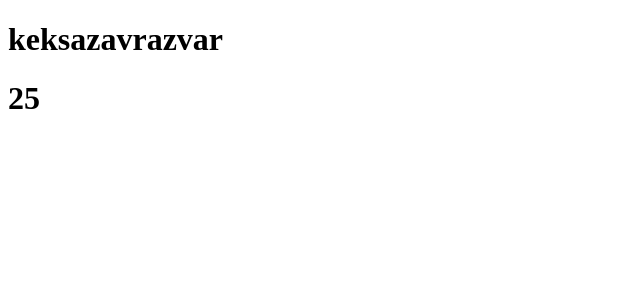
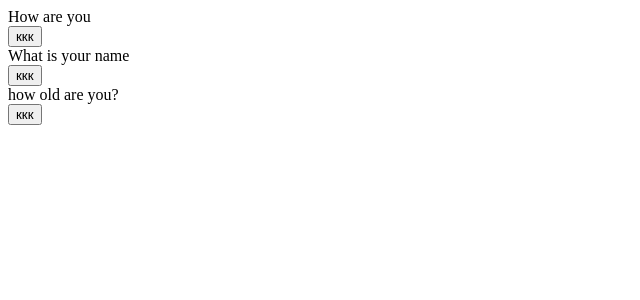
Before and after one commit to BrownEdgar/React_13-00, a React (Create React App) app: page / in a window 1280 px wide. Shown: the top 300 px of the page, without its empty margins (0-640 px from the left). Built offline with nearby package versions, Linux system fonts and the light colour scheme.

Commit message:
my homework

```diff
--- a/src/Tigran/Tany/das2/Style2.css
+++ /dev/null
@@ -1,44 +0,0 @@
-@import url('https://fonts.googleapis.com/css2?family=Epilogue:wght@300&display=swap');
-body {
-  margin: 0;
-  padding: 0;
-  font-family: 'Epilogue', sans-serif;
-}
-
-.main {
-  text-align: center;
-  display: flex;
-  justify-content: center;
-  align-items: center;
-  width: 100%;
-  height: 100vh;
-}
-
-.box1 {
-  width: 400px;
-  height: 350px;
-  padding: 50px;
-  border: 2px solid rgba(0, 0, 0, 0.8);
-}
-
-.content {
-  height: 50px;
-}
-
-.page {
-  font-size: 20px;
-}
-
-p {
-  font-size: 20px;
-}
-
-button {
-  font-family: 'Epilogue', sans-serif;
-  margin: 10px;
-  width: 100px;
-  height: 35px;
-  font-weight: bold;
-  background: transparent;
-  border: none;
-}
--- /dev/null
+++ b/src/Tigran/Tany/homework1/App.js
@@ -0,0 +1,47 @@
+import React, { Component } from 'react'
+import One from './One'
+import "./App.css"
+
+
+export default class App extends Component {
+  state = {
+    questions: [
+      { id: 1, question: "How are you" },
+      { id: 2, question: "What is your name" },
+      { id: 3, question: "how old are you?" }
+    ],
+    answers: [
+      { id: 1, answer: "Fine thank you, and you?" },
+      { id: 2, answer: "My name is Tigran" },
+      { id: 3, answer: "I am 18" }
+    ]
+  }
+  changeContent = (id) => {
+    this.setState({
+      questions: this.state.questions.map(question => {
+        if (question.id !== id) return question
+        return {
+          question: this.state.answers.find(answer => answer.id === question.id).answer,
+          id: question.id
+        }
+      })
+    })
+
+  }
+  render() {
+    const { questions } = this.state
+    return (
+      <div>
+        {questions.map(elem => {
+          return <One
+            key={elem.id}
+            _id={elem.id}
+            _question={elem.question}
+            _changeContent={this.changeContent}
+          />
+        }
+        )}
+      </div>
+    )
+  }
+}
--- /dev/null
+++ b/src/Tigran/Tany/homework1/One.js
@@ -0,0 +1,10 @@
+import React from 'react'
+
+export default function One(props) {
+  return (
+    <div className="mian">
+      <div>{props._question}</div>
+      <button onClick={() => props._changeContent(props._id)}>ккк</button>
+    </div>
+  )
+}
--- a/src/index.js
+++ b/src/index.js
@@ -1,6 +1,6 @@
 import React from 'react';
 import ReactDOM from 'react-dom';
-import App from "./Tigran/Texum/Context/App";
+import App from "./Tigran/Tany/homework1/App";
 
 
 
```
Also changed, not shown: src/Tigran/Tany/das2/App1.js (deleted, +0 -11 lines), src/Tigran/Tany/das2/Das2.jsx (deleted, +0 -48 lines), src/Tigran/Tany/homework1/SuperF.js (added, +15 -0 lines), src/Tigran/Tany/homework1/App.css (added), src/Tigran/Tany/homework2/App.js (added), src/Tigran/Texum/Li_homework_explenaton/Developers.js (line endings or trailing spaces).
